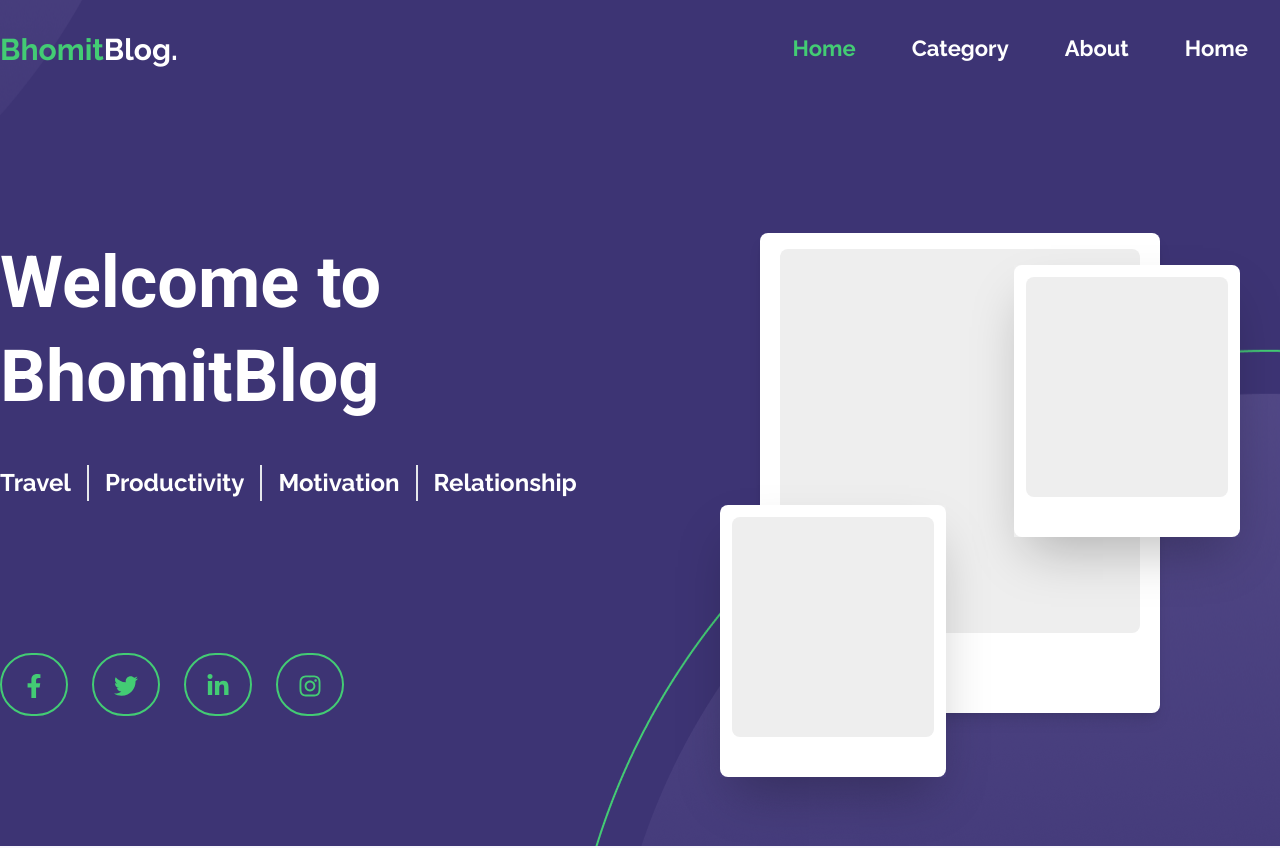
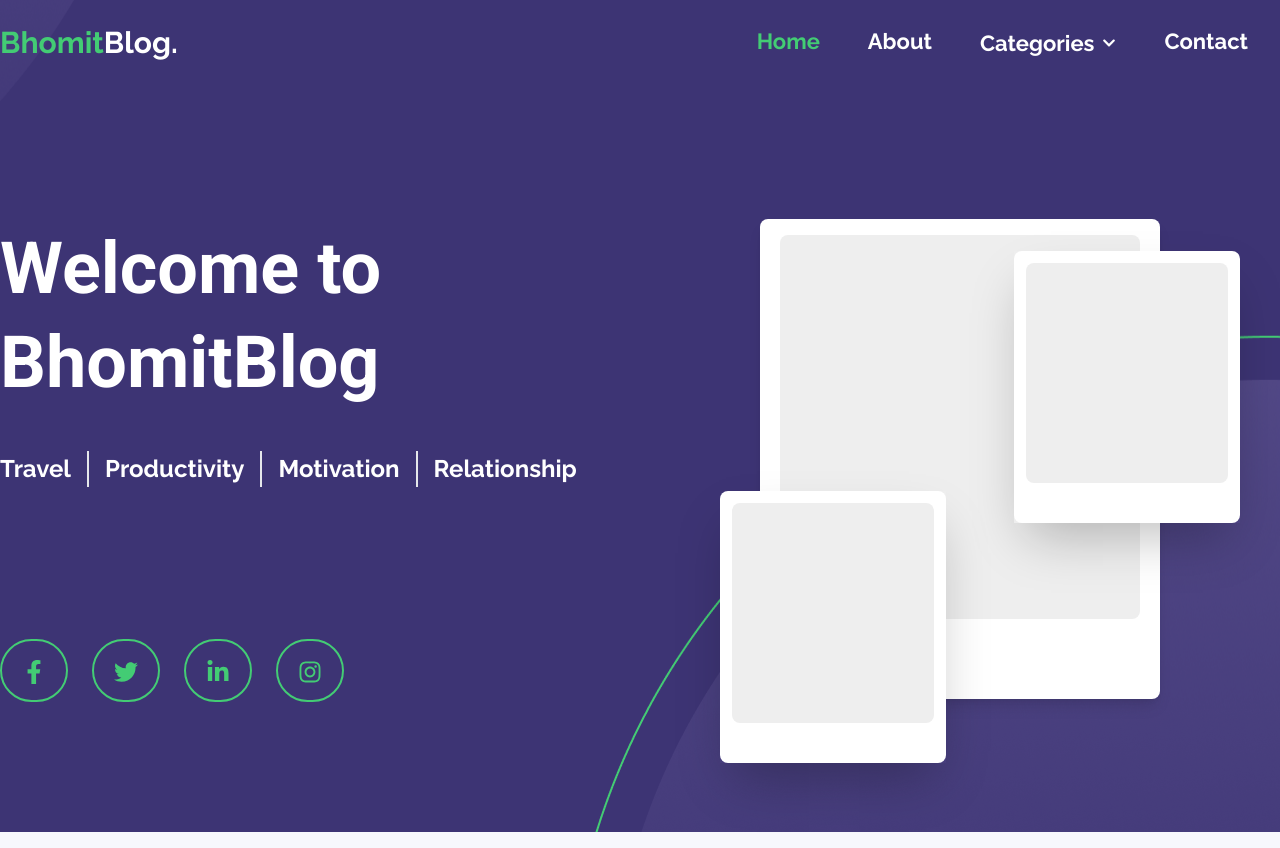
Before and after one commit to phattran2905/bhomit_blog, a Next.js app: page / in a window 1280 px wide. Shown: the top 848 px of the page. Built offline with nearby package versions, Linux system fonts and the light colour scheme.

Commit message:
Add submenu for categories

```diff
--- a/src/app/Header.tsx
+++ b/src/app/Header.tsx
@@ -1,9 +1,12 @@
+import { useState } from "react";
+import { FaChevronDown } from "react-icons/fa";
+
 type Props = {};
 function Header({}: Props) {
 	return (
 		<header>
 			<div className="container mx-auto">
-				<div className="flex flex-row justify-between items-center py-8">
+				<div className="flex flex-row justify-between items-center">
 					<div>
 						<a
 							href="/"
@@ -14,11 +17,11 @@ function Header({}: Props) {
 					</div>
 
 					<div className="px-8">
-						<ul className="flex flex-row justify-between items-center gap-x-14">
+						<ul className="flex flex-row justify-between items-center gap-x-12">
 							<li>
 								<a
 									href="#"
-									className="text-accent-green text-[22px] leading-[22px] font-heading font-bold"
+									className="py-8 text-accent-green text-[22px] leading-[22px] font-heading font-bold"
 								>
 									Home
 								</a>
@@ -26,25 +29,61 @@ function Header({}: Props) {
 							<li>
 								<a
 									href="#"
-									className="text-white text-[22px] leading-[22px] font-heading font-bold hover:text-accent-green transition-colors duration-500"
-								>
-									Category
-								</a>
-							</li>
-							<li>
-								<a
-									href="#"
-									className="text-white text-[22px] leading-[22px] font-heading font-bold hover:text-accent-green transition-colors duration-500"
+									className="py-8 text-white text-[22px] leading-[22px] font-heading font-bold hover:text-accent-green transition-colors duration-500"
 								>
 									About
 								</a>
 							</li>
 							<li>
+								<div className="relative group">
+									<button className="py-8 flex flex-row justify-center items-center transition-colors duration-500">
+										<span className="text-white text-[22px] leading-[22px] font-heading font-bold group-hover:text-accent-green ">
+											Categories
+										</span>
+										<span className="inline-block text-white group-hover:text-accent-green ">
+											<FaChevronDown
+												className="ml-2"
+												size={14}
+											/>
+										</span>
+									</button>
+
+									<div className="group/container transition-all duration-500 absolute top-20 left-0 bg-primary-80 shadow-md rounded-md z-[50]">
+										<ul className="group-hover:flex hover:flex hidden px-8 py-4 flex-col gap-y-4">
+											<li>
+												<a
+													href="#"
+													className="inline-block p-2 text-white text-[22px] leading-[22px] font-heading font-bold hover:text-accent-green transition-colors duration-500"
+												>
+													Category1
+												</a>
+											</li>
+											<li>
+												<a
+													href="#"
+													className="inline-block p-2 text-white text-[22px] leading-[22px] font-heading font-bold hover:text-accent-green transition-colors duration-500"
+												>
+													Category2
+												</a>
+											</li>
+											<li>
+												<a
+													href="#"
+													className="inline-block p-2 text-white text-[22px] leading-[22px] font-heading font-bold hover:text-accent-green transition-colors duration-500"
+												>
+													Category3
+												</a>
+											</li>
+										</ul>
+									</div>
+								</div>
+							</li>
+							<li>
 								<a
 									href="#"
-									className="text-white text-[22px] leading-[22px] font-heading font-bold hover:text-accent-green transition-colors duration-500"
+									className="py-8 text-white text-[22px] leading-[22px] font-heading font-bold hover:text-accent-green transition-colors duration-500"
 								>
-									Home
+									Contact
 								</a>
 							</li>
 						</ul>
--- a/src/app/page.tsx
+++ b/src/app/page.tsx
@@ -29,7 +29,7 @@ export default function Home() {
 						<div className="w-9/12">
 							<div className="flex flex-col gap-y-6">
 								{/* Post 1 */}
-								<div className="bg-white p-5 flex flex-row gap-x-9 rounded-lg">
+								<div className="bg-white p-5 flex flex-row gap-x-9 rounded-lg hover:shadow-sm hover:shadow-primary-60 transition-colors duration-500">
 									<div className="basis-1/3 min-w-[296px] min-h-[324px] bg-image-placeholder overflow-hidden rounded-lg">
 										<div className=""></div>
 									</div>
@@ -59,7 +59,7 @@ export default function Home() {
 											excepturi in inventore consequuntur minus? Ut officia exercitationem modi hic.
 										</p>
 										<a
-											href="#"
+											href={`/post/1`}
 											className="capitalize text-accent-green hover:text-primary transition-colors flex flex-row items-center"
 										>
 											Read more <FaChevronRight className="ml-1" />
@@ -67,7 +67,7 @@ export default function Home() {
 									</div>
 								</div>
 								{/* Post 2 */}
-								<div className="bg-white p-5 flex flex-row gap-x-9 rounded-lg">
+								<div className="bg-white p-5 flex flex-row gap-x-9 rounded-lg hover:shadow-sm hover:shadow-primary-60 transition-colors duration-500">
 									<div className="basis-1/3 min-w-[296px] min-h-[324px] bg-image-placeholder overflow-hidden rounded-lg">
 										<div className=""></div>
 									</div>
@@ -97,7 +97,7 @@ export default function Home() {
 											excepturi in inventore consequuntur minus? Ut officia exercitationem modi hic.
 										</p>
 										<a
-											href="#"
+											href={`/post/1`}
 											className="capitalize text-accent-green hover:text-primary transition-colors flex flex-row items-center"
 										>
 											Read more <FaChevronRight className="ml-1" />
@@ -105,7 +105,7 @@ export default function Home() {
 									</div>
 								</div>
 								{/* Post 3 */}
-								<div className="bg-white p-5 flex flex-row gap-x-9 rounded-lg">
+								<div className="bg-white p-5 flex flex-row gap-x-9 rounded-lg hover:shadow-sm hover:shadow-primary-60 transition-colors duration-500">
 									<div className="basis-1/3 min-w-[296px] min-h-[324px] bg-image-placeholder overflow-hidden rounded-lg">
 										<div className=""></div>
 									</div>
@@ -135,7 +135,7 @@ export default function Home() {
 											excepturi in inventore consequuntur minus? Ut officia exercitationem modi hic.
 										</p>
 										<a
-											href="#"
+											href={`/post/1`}
 											className="capitalize text-accent-green hover:text-primary transition-colors flex flex-row items-center"
 										>
 											Read more <FaChevronRight className="ml-1" />
@@ -143,7 +143,7 @@ export default function Home() {
 									</div>
 								</div>
 								{/* Post 4 */}
-								<div className="bg-white p-5 flex flex-row gap-x-9 rounded-lg">
+								<div className="bg-white p-5 flex flex-row gap-x-9 rounded-lg hover:shadow-sm hover:shadow-primary-60 transition-colors duration-500">
 									<div className="basis-1/3 min-w-[296px] min-h-[324px] bg-image-placeholder overflow-hidden rounded-lg">
 										<div className=""></div>
 									</div>
@@ -173,7 +173,7 @@ export default function Home() {
 											excepturi in inventore consequuntur minus? Ut officia exercitationem modi hic.
 										</p>
 										<a
-											href="#"
+											href={`/post/1`}
 											className="capitalize text-accent-green hover:text-primary transition-colors flex flex-row items-center"
 										>
 											Read more <FaChevronRight className="ml-1" />
--- a/src/app/post/[postId]/page.tsx
+++ b/src/app/post/[postId]/page.tsx
@@ -279,11 +279,11 @@ function Post({}: Props) {
 							</div>
 
 							{/* Previous - Next */}
-							<div className="flex flex-row items-stretch gap-x-4">
+							<div className="flex flex-row items-stretch gap-x-4 mb-20">
 								{/* Previous */}
 								<a
 									href="#"
-									className="basis-1/2 my-12 bg-white rounded-lg p-4 shadow-md hover:shadow-primary"
+									className="basis-1/2 bg-white rounded-lg p-4 shadow-md hover:shadow-primary"
 								>
 									<div className="flex flex-col gap-y-5">
 										<div className="flex flex-start">
@@ -304,7 +304,7 @@ function Post({}: Props) {
 								{/* Next */}
 								<a
 									href="#"
-									className="basis-1/2 my-12 bg-white rounded-lg p-4 shadow-md hover:shadow-primary"
+									className="basis-1/2  bg-white rounded-lg p-4 shadow-md hover:shadow-primary"
 								>
 									<div className="flex flex-col gap-y-5">
 										<div className="flex justify-end">
```
